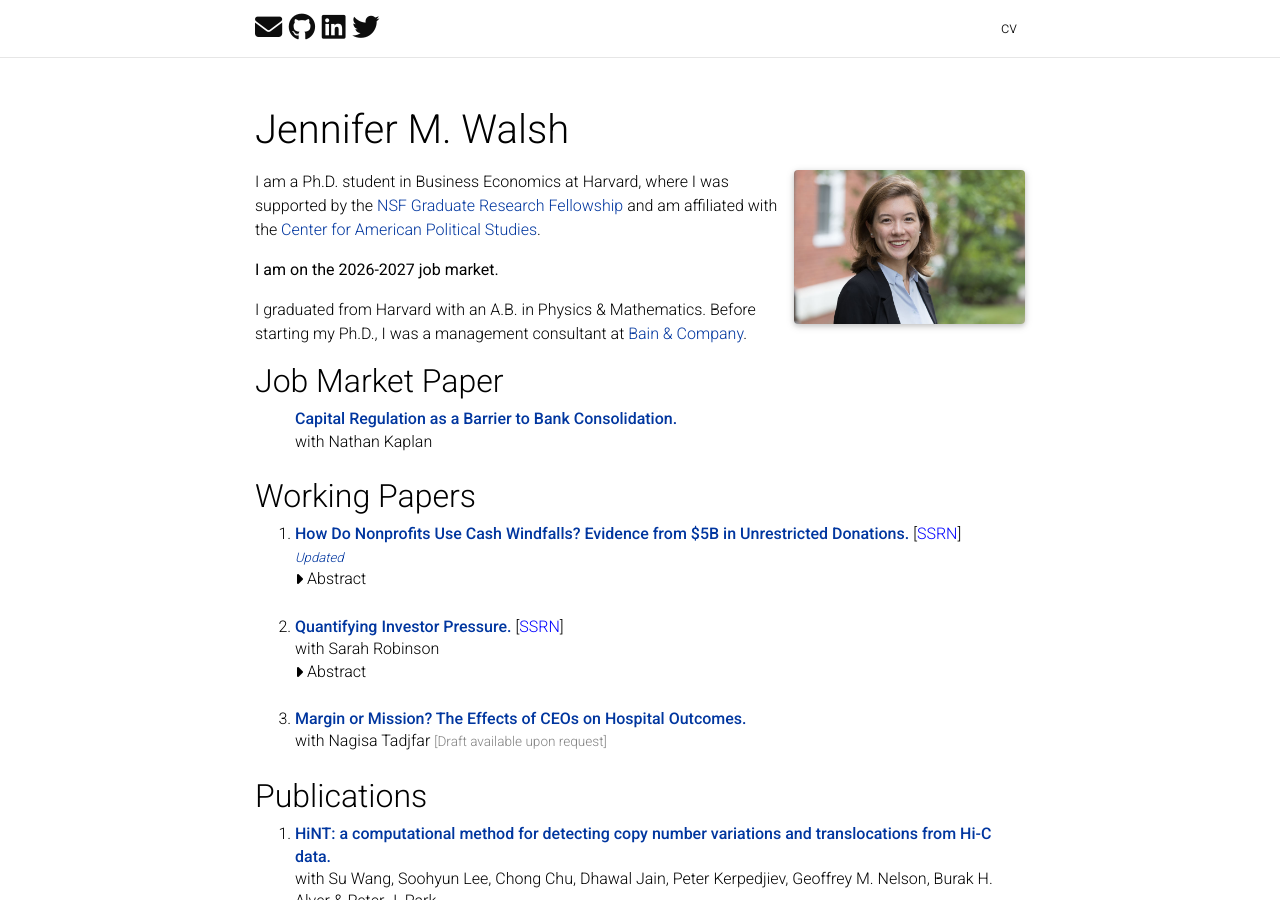
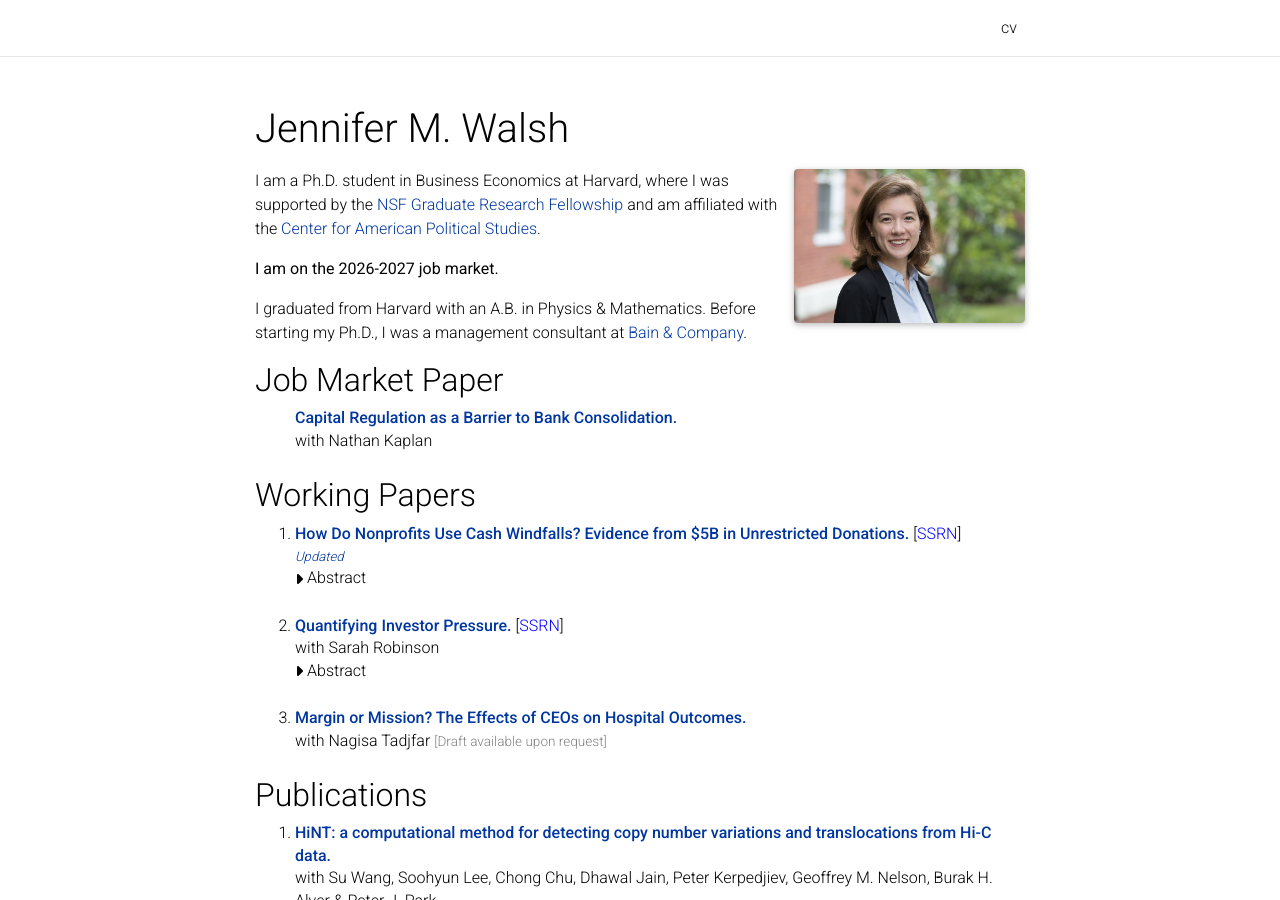
Before and after one commit to walshjm3/walshjm3.github.io, a Jekyll site: the page built from index.md, in a window 1280 px wide and 900 px high. Built offline with Jekyll 4.4.1, drawn with Linux system fonts in a browser that asks for light colours; full-size pictures stand in for the smaller copies a plugin makes; comment, search, counter and statistics services are not loaded; a style sheet for code colours, icons or effects is not loaded.

Commit message:
Remove socials links

```diff
--- a/_layouts/default.html
+++ b/_layouts/default.html
@@ -86,14 +86,6 @@
     <header>
       <nav id="navbar" class="navbar navbar-light navbar-expand-sm fixed-top">
         <div class="container">
-          <div class="navbar-brand social">
-            <a href="mailto:%6A%65%6E%6E%69%66%65%72%77%61%6C%73%68@%67.%68%61%72%76%61%72%64.%65%64%75" title="email"><i class="fas fa-envelope"></i></a>
-            <a href="https://scholar.google.com/citations?user=TiMI_acAAAAJ" title="Google Scholar" rel="external nofollow noopener" target="_blank"><i class="ai ai-google-scholar"></i></a>
-            <a href="https://github.com/walshjm3" title="GitHub" rel="external nofollow noopener" target="_blank"><i class="fab fa-github"></i></a>
-            <a href="https://www.linkedin.com/in/jennifer-walsh-a9613b10a" title="LinkedIn" rel="external nofollow noopener" target="_blank"><i class="fab fa-linkedin"></i></a>
-            <a href="https://twitter.com/jennifermwalsh" title="Twitter" rel="external nofollow noopener" target="_blank"><i class="fab fa-twitter"></i></a>
-          </div>
-
           <button
             class="navbar-toggler collapsed ml-auto"
             type="button"
```
